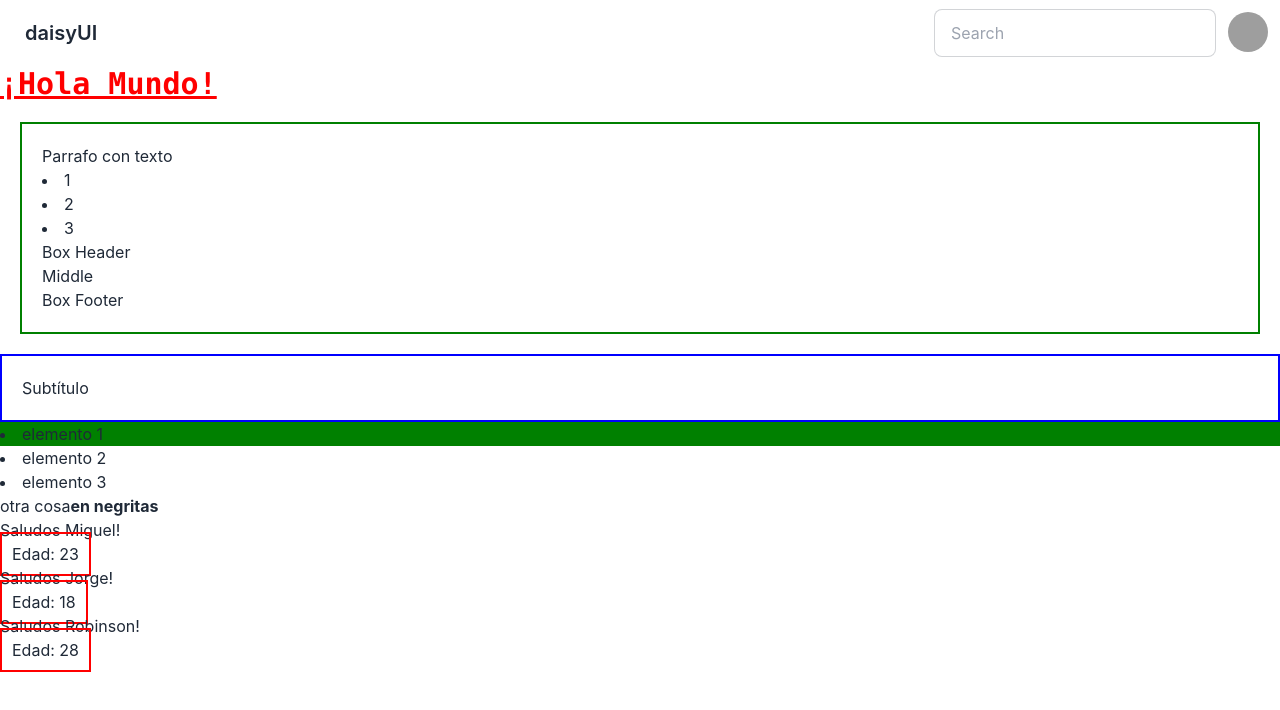
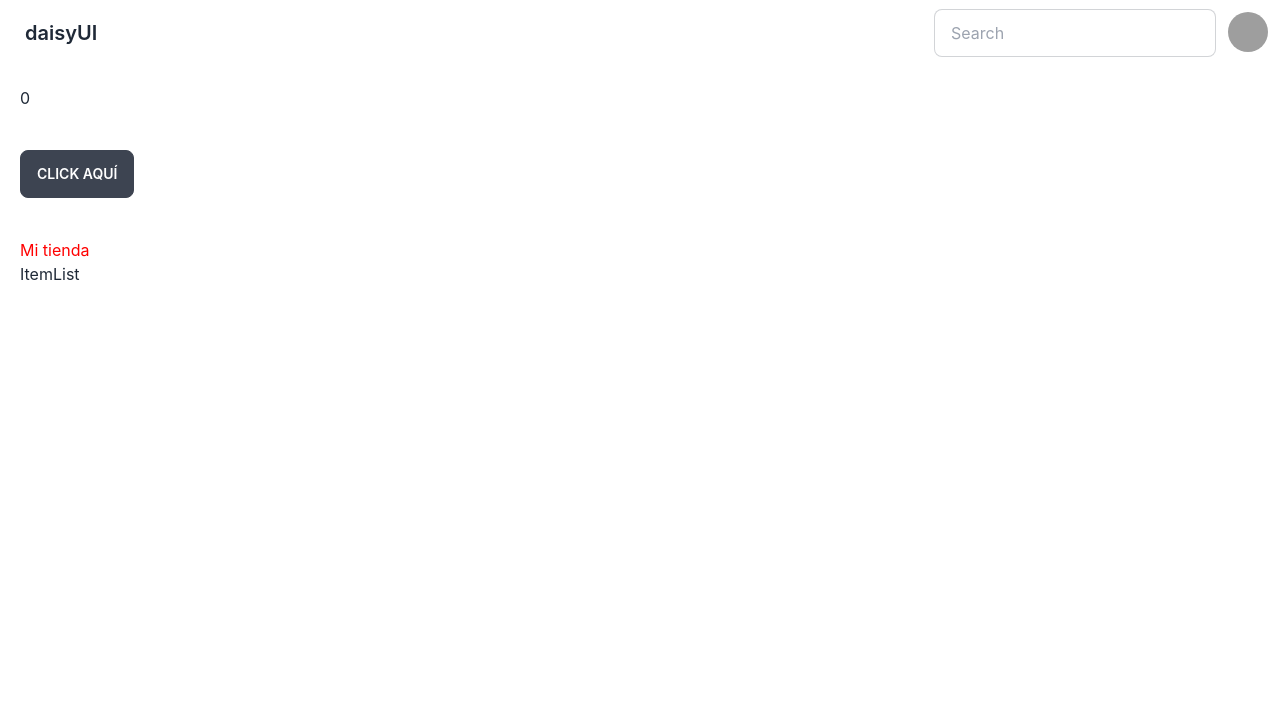
Before and after one commit to karmap/react38095, a React (Create React App) app: page / in a window 1280 px wide. Shown: the top 710 px of the page. Built offline with nearby package versions, Linux system fonts and the light colour scheme; grey boxes are pictures that could not be loaded.

Commit message:
promesa simple

```diff
--- a/src/App.js
+++ b/src/App.js
@@ -3,6 +3,8 @@ import './App.css';
 import Saludo from './components/Saludo';
 import BoxForChildren from './components/BoxForChildren';
 import NavBar from './components/NavBar';
+import Clicker from './components/Clicker';
+import ItemListContainer from './components/shop/ItemListContainer';
 
 function App() {
 
@@ -14,7 +16,9 @@ function App() {
   return (
     <>
       <NavBar/>
-      <h1 className="text-3xl font-bold underline font-mono	">¡Hola Mundo!</h1>
+      <Clicker/>
+      <ItemListContainer greeting='Mi tienda' />
+      {/* <h1 className="text-3xl font-bold underline font-mono	">¡Hola Mundo!</h1>
       <BoxForChildren>
         <p>Parrafo con texto</p>
         <li>1</li>
@@ -29,7 +33,7 @@ function App() {
       <strong>en negritas</strong>
       <Saludo name='Miguel' age={23} />
       <Saludo name='Jorge' age={18} ></Saludo>
-      <Saludo name='Robinson' age={28} ></Saludo>
+      <Saludo name='Robinson' age={28} ></Saludo> */}
     </>
   );
 }
--- /dev/null
+++ b/src/components/Clicker.js
@@ -0,0 +1,31 @@
+import { useEffect, useState } from "react";
+
+const Clicker = () => {
+
+  const [counter, setCounter] = useState(0)
+
+  useEffect( () => {
+    console.log('se montó el componente');
+  }, [])
+
+//   useEffect( () => {
+//     console.log('se hizo render');
+//   })
+
+  useEffect( () => {
+    console.log('se alteró counter');
+  }, [counter])
+
+  const clickHandler = () => {
+    console.log('Hiciste click');
+    setCounter( counter + 1 )
+  }
+
+  return (
+    <div>
+      <div className="m-5">{ counter }</div>
+      <button onClick={ clickHandler } className="btn m-5">Click aquí</button>
+    </div>
+  )
+}
+export default Clicker
--- /dev/null
+++ b/src/components/shop/ItemList.js
@@ -0,0 +1,40 @@
+import { useEffect } from "react"
+
+const products = [
+    {id: 1, name:'mouse', price:'20'},
+    {id: 2, name:'teclado', price:'30'},
+    {id: 3, name:'monitor', price:'250'},
+]
+
+const ItemList = () => {
+
+  useEffect( ()=>{
+    getProducts()
+  }, [])
+
+  const getProducts = () => {
+    const productsPromise = new Promise( (resolve, reject)=>{
+        const rand = Math.random()
+        console.log(rand);
+        if (rand > 0.5) {
+            resolve('success!!!')
+        }
+        reject('fail')
+    })
+
+    productsPromise
+        .then( res => {
+            console.log('res: ' + res);
+        })
+        .catch( err => {
+            console.log('err: ' + err);
+        })
+
+    console.log('trayendo productos...');
+  }
+
+  return (
+    <div>ItemList</div>
+  )
+}
+export default ItemList
--- /dev/null
+++ b/src/components/shop/ItemListContainer.js
@@ -0,0 +1,11 @@
+import ItemList from "./ItemList"
+
+const ItemListContainer = ( {greeting} ) => {
+  return (
+    <div className="m-5">
+      <h1>{greeting}</h1>
+      <ItemList/>
+    </div>
+  )
+}
+export default ItemListContainer
--- a/src/index.js
+++ b/src/index.js
@@ -6,9 +6,9 @@ import reportWebVitals from './reportWebVitals';
 
 const root = ReactDOM.createRoot(document.getElementById('root'));
 root.render(
-  <React.StrictMode>
+  // <React.StrictMode>
     <App />
-  </React.StrictMode>
+  // </React.StrictMode>
 );
 
 // If you want to start measuring performance in your app, pass a function
```
